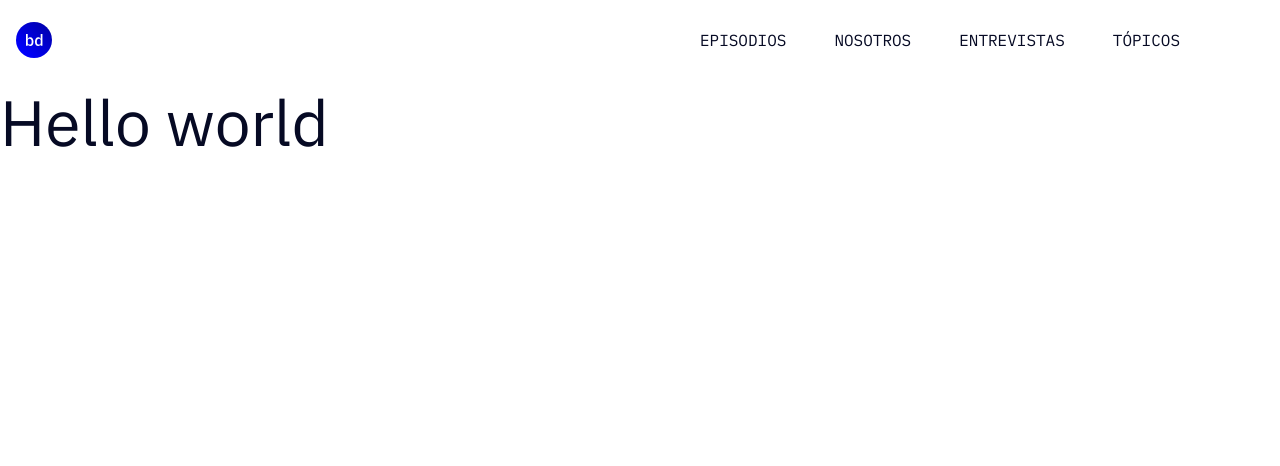
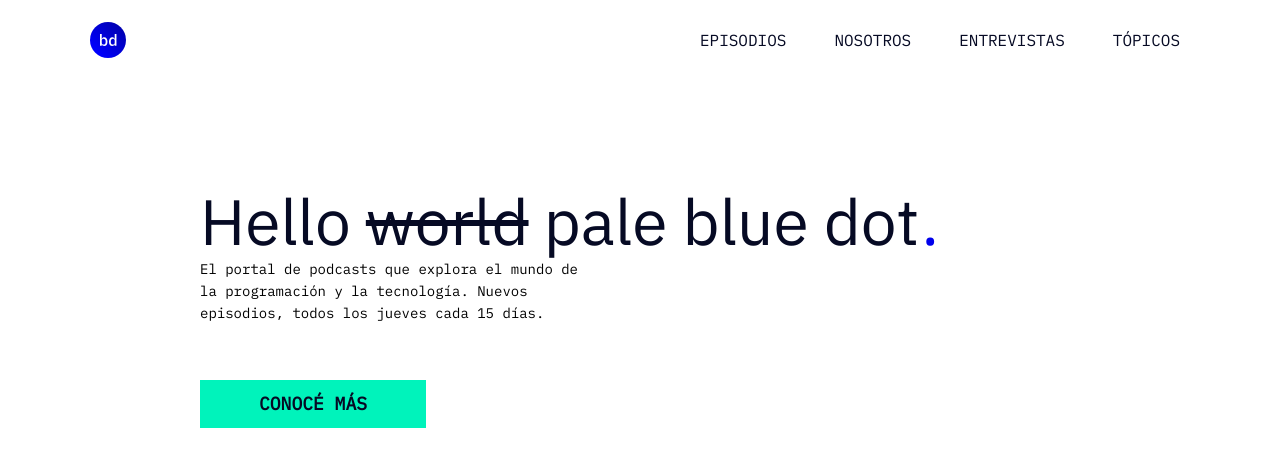
Before and after one commit to dsanchezvalle/podcastchannelsprint, a plain HTML site: page index.html in a window 1280 px wide. Drawn offline with Linux system fonts and the light colour scheme.

Commit message:
feat:add welcome section in mobile and screen version.

```diff
--- a/index.html
+++ b/index.html
@@ -28,7 +28,15 @@
                 </ul>
             </nav>
         </header>
-    <h1>Hello world</h1>
+        <section id="welcome">
+            <h1>Hello <span>world</span> pale blue dot <span>.</span></h1>
+            <p>
+                <span class="mobile-text">Un podcast que explora el mundo de la programación.</span>
+                <span class="screen-text">El portal de podcasts que explora el mundo de la programación y la tecnología.</span>
+                Nuevos episodios, todos los jueves cada 15 días.
+            </p>
+            <button class="green-btn">CONOCÉ MÁS</button>
+        </section>
     </main>
 </body>
 </html>
--- a/styles/styles.css
+++ b/styles/styles.css
@@ -9,13 +9,12 @@
     font-weight: inherit;
 	font-family: inherit;
 	font-style: inherit;
-	font-size: 100%;
+	font-size: 16px;
 }
 /*max-width: 1200px;*/
 
 main#main-container{
     width: 100%;
-
 } /* WARNING: min-width? */
 
 nav#navbar-container{
@@ -23,20 +22,19 @@ nav#navbar-container{
     display: flex;
     height: 44px;
     width: 100%;
-
     align-items: center;
     justify-content: space-between;
 }
 
 nav img#logo{
-    margin-left: 16px;
+    margin-left: 5%;
     height: 24px;
     width: 24px;
     cursor: pointer;
 }
 
 nav label{
-    margin-right: 16px;
+    margin-right: 6%;
     align-self: center;
 }
 
@@ -86,31 +84,91 @@ nav input#collapsible-check:checked + label#collapsible-icon .icon-container .ic
 nav ul li{
     display: block;
     background: rgba(0,0,236,1);
-    padding-left: 16px;
-    padding-top: 14px;
+    padding-left: 1rem;
+    padding-top: 0.875rem;
     list-style: none;
     font-family: 'IBM Plex Mono', monospace;
-    font-size: 16px;
+    font-size: 1rem;
     color: rgba(255,255,255,1);
     letter-spacing: 0;
-    line-height: 28px;
+    line-height: 1.75rem;
     height: 56px;
     cursor: pointer;
 }
-/* Only for desktop
-nav ul li:hover{
-    background: rgba(255,255,255,1);
-    color: rgba(0,0,236,1);
+
+/* First section - Welcome */
+section#welcome{
+    display: flex;
+    flex-flow: column nowrap;
+    padding: 1.82rem 1rem 0 1rem;
 }
-*/
-body h1{
+
+section#welcome h1{
     font-family: 'IBM Plex Sans', sans-serif;
-    font-size: 64px;
-    font-weight: 400px;
+    font-size: 2.25rem;
+    font-weight: 400;
     font-style: normal;
     color: rgba(6, 10, 36, 1);
     letter-spacing: 0;
+    line-height: 2.625rem;
+    padding-right: 1.875rem;
+    padding-bottom: 1rem;
 }
+
+section#welcome h1 > span:first-child{
+    text-decoration: line-through;
+    font-size: inherit;
+}
+
+section#welcome h1 > span:last-child{
+    margin-left: -0.2em;
+}
+
+section#welcome h1 > span:last-child{
+    font-size: inherit;
+}
+
+section#welcome p{
+    font-family: 'IBM Plex Mono', monospace;
+    font-size: 0.875rem;
+    color: rgba (6, 10, 36, 1);
+    letter-spacing: 0;
+    line-height: 1.375rem;
+    padding-bottom: 2.25rem;
+}
+
+section#welcome p > span:first-child{
+    font-size: inherit;
+}
+
+section#welcome p > span:last-child{
+    display: none;
+}
+
+button.green-btn{
+    font-family: 'IBM Plex Mono', monospace;
+    font-weight: 600;
+    background-color: #00F3BB;
+    font-size: 1rem;
+    color: rgb(6, 10, 36, 1);
+    letter-spacing: 0;
+    text-align: center;
+    line-height: 1.375rem;
+    height: 48px;
+}
+
+button.green-btn:hover{
+    background-image: linear-gradient(225deg, #0000FE 0%, #00F0B8 100%);
+    color: rgba(255, 255, 255, 1);
+    letter-spacing: 0;
+    text-align: center;
+    line-height: 1.5rem;
+}
+
+button.green-btn:active {
+    position: relative;
+    top: 1px;
+  }
 
 
 @media screen and (min-width: 480px) {
@@ -126,7 +184,7 @@ body h1{
     }
 
     nav img#logo{
-        margin-left: 16px;
+        margin-left: 7%;
         height: 36px;
         width: 36px;
         cursor: pointer;
@@ -170,7 +228,46 @@ body h1{
         text-decoration: line-through;
     }
 
+    /*First section - Welcome*/
 
+    section#welcome{
+        padding: 7.5rem 1rem 0 12.5rem;
+    }
 
+    section#welcome h1{
+        font-size: 4rem;
+        color: rgba(6, 10, 36, 1);
+        line-height: 2.625rem;
+        padding-right: 5.25rem;
+    }
 
+    section#welcome h1 > span:last-child{
+        color: rgba(0, 0, 236, 1);
+    }
+
+    section#welcome p{
+        font-size: 0.875rem;
+        color: rgba (6, 10, 36, 1);
+        letter-spacing: 0;
+        line-height: 1.375rem;
+        padding-right: 48em;
+        padding-bottom: 3.5rem;
+    }
+
+    section#welcome p > span:first-child{
+        display: none;
+    }
+
+    section#welcome p > span:last-child{
+        font-size: inherit;
+        display: inline;
+    }
+
+    button.green-btn{
+        font-size: 18px;
+        color: rgb(6, 10, 36, 1);
+        line-height: 24px;
+        height: 48px;
+        width: 226px;
+    }
 }
```
